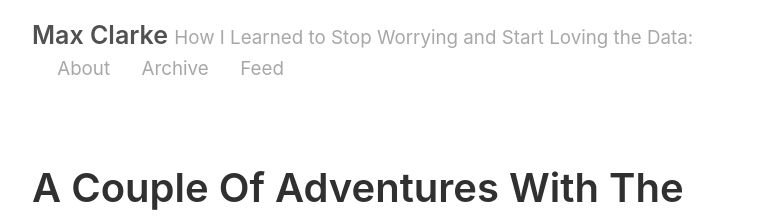
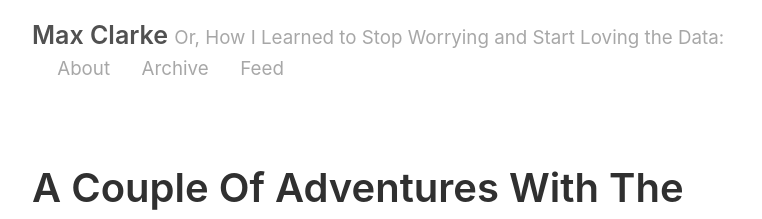
Before and after one commit to max-clarke/max-clarke.github.io, a Jekyll site: the page built from index.html, in a window 1280 px wide and 900 px high. Shown: the top 219 px of the window, without its empty margins (258-1020 px from the left). Built offline with Jekyll 4.4.1, drawn with Linux system fonts in a browser that asks for light colours; the list of posts is cut into pages by our own code.

```diff
--- a/_config.yml
+++ b/_config.yml
@@ -3,7 +3,7 @@ permalink:           pretty
 
 # Setup
 title:               Max Clarke
-tagline:             How I Learned to Stop Worrying and Start Loving the Data
+tagline:             Or, How I Learned to Stop Worrying and Start Loving the Data
 url:                 http://max-clarke.github.io
 paginate:            2
 baseurl:             ""
```
Also changed, not shown: 1 other file.
